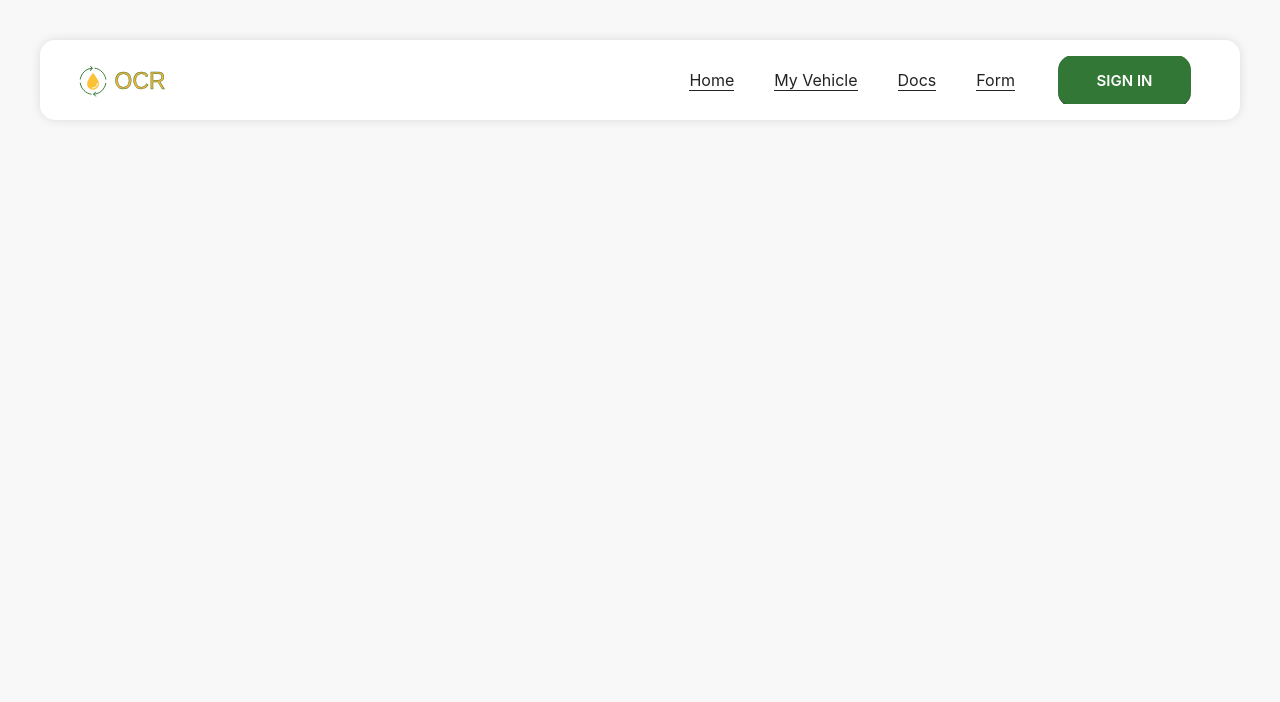
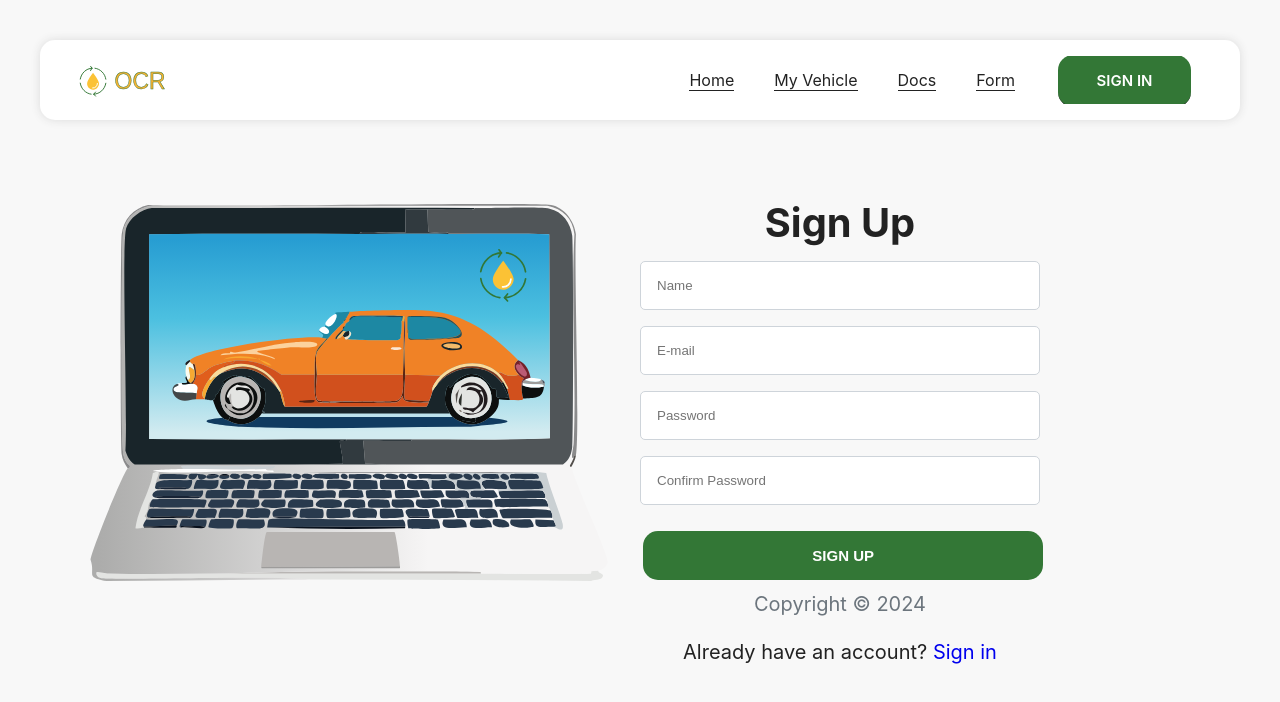
Before and after one commit to marek4882/oil_change_reminder, a React (Vite) app: page /signup in a window 1280 px wide. Shown: the top 702 px of the page. Built offline with nearby package versions, Linux system fonts and the light colour scheme.

Commit message:
Fixed SignUpPage

```diff
--- a/src/pages/SignUpPage.tsx
+++ b/src/pages/SignUpPage.tsx
@@ -1,7 +1,102 @@
-import React from "react";
+import { Link } from "react-router-dom";
+import { useState } from "react";
 
 function SignUpPage() {
-  return <></>;
+  const [formData, setFormData] = useState({
+    name: "",
+    email: "",
+    password: "",
+    confirmPassword: "",
+  });
+
+  const handleChange = (e) => {
+    setFormData({
+      ...formData,
+      [e.target.name]: e.target.value,
+    });
+  };
+
+  const handleSubmit = (e) => {
+    e.preventDefault();
+    // Add form validation and submission logic here
+    if (formData.password !== formData.confirmPassword) {
+      alert("Passwords do not match!");
+      return;
+    }
+    console.log("Form Data: ", formData);
+    // Submit the form data to a server or backend service
+  };
+
+  return (
+    <section className="block grid grid--1x2">
+      <picture className="hero__image-container">
+        <img
+          className="hero__image"
+          src="src\assets\hero_images.svg"
+          alt="Sign up hero"
+        />
+      </picture>
+      <form className="form-signin" onSubmit={handleSubmit}>
+        <h2>Sign Up</h2>
+        <div className="form-group">
+          <input
+            className="form-control"
+            type="text"
+            name="name"
+            placeholder="Name"
+            maxLength={255}
+            value={formData.name}
+            onChange={handleChange}
+            required
+          />
+        </div>
+        <div className="form-group">
+          <input
+            className="form-control"
+            type="email"
+            name="email"
+            placeholder="E-mail"
+            maxLength={255}
+            value={formData.email}
+            onChange={handleChange}
+            required
+          />
+        </div>
+        <div className="form-group">
+          <input
+            className="form-control"
+            type="password"
+            name="password"
+            placeholder="Password"
+            maxLength={255}
+            value={formData.password}
+            onChange={handleChange}
+            required
+          />
+        </div>
+        <div className="form-group">
+          <input
+            className="form-control"
+            type="password"
+            name="confirmPassword"
+            placeholder="Confirm Password"
+            maxLength={255}
+            value={formData.confirmPassword}
+            onChange={handleChange}
+            required
+          />
+        </div>
+        <button className="btn btn--accent btn--form" type="submit">
+          Sign Up
+        </button>
+
+        <p className="muted">Copyright &copy; 2024</p>
+        <p className="signin-message">
+          Already have an account? <Link to="/signin">Sign in</Link>
+        </p>
+      </form>
+    </section>
+  );
 }
 
 export default SignUpPage;
```
